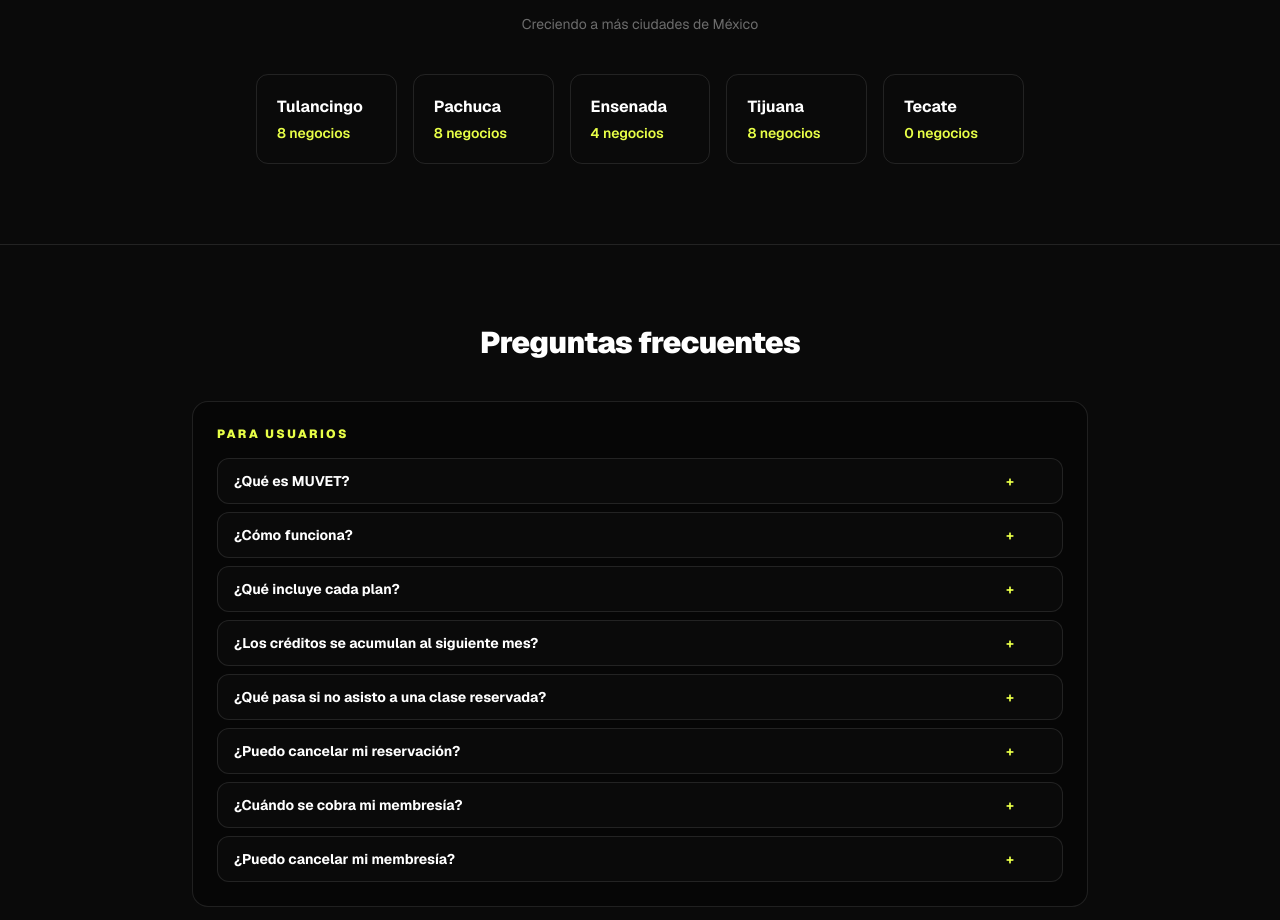
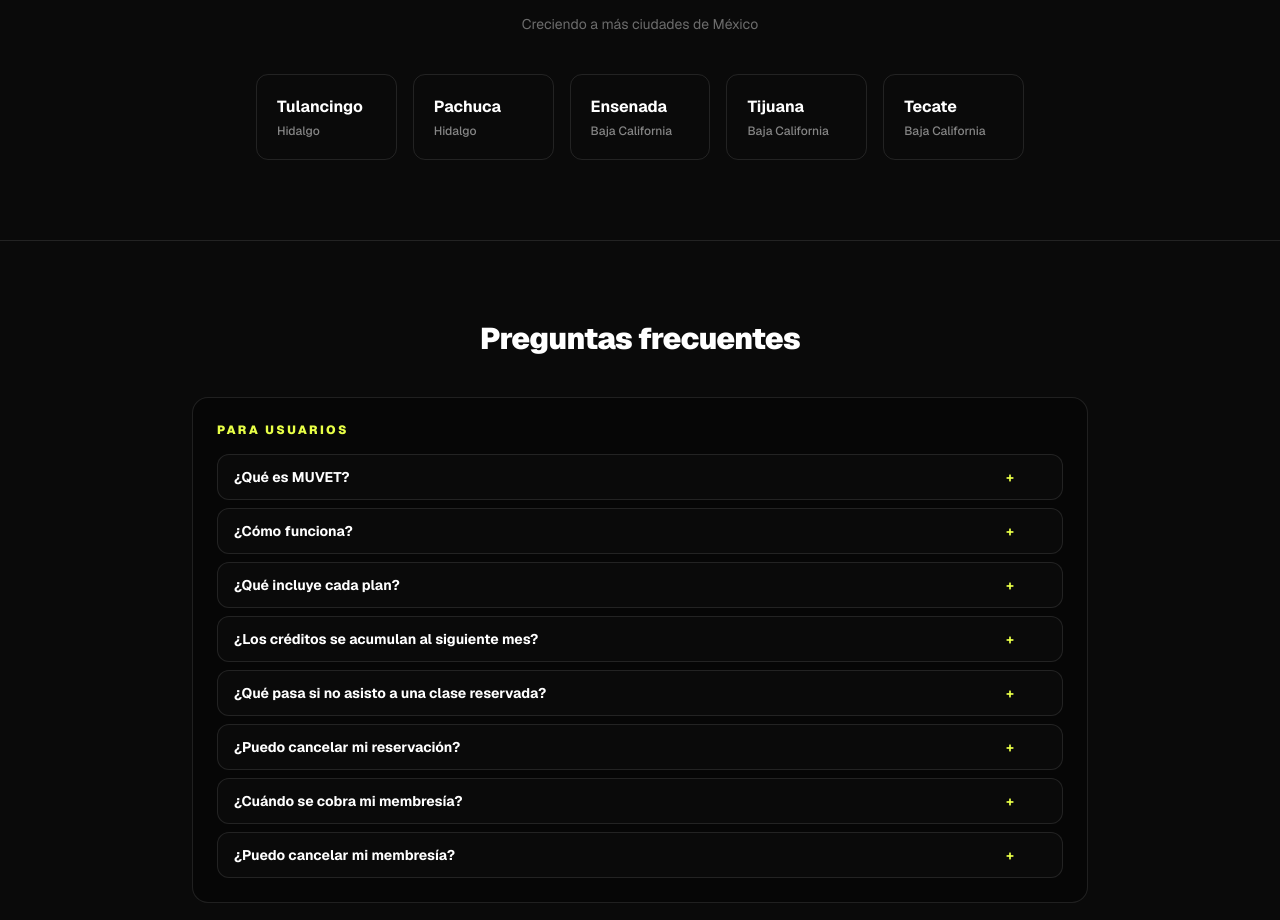
Before and after one commit to Onceoncemkt/muve, a Next.js app in the folder agencia-reports/muve/: page / in a window 1280 px wide. Shown: the part 2727-3647 px from the top of the page. Built offline with nearby package versions, Linux system fonts and the light colour scheme; no server answers.

Commit message:
refactor: simplificar sección "Disponible en" - cards sin contador de negocios
Co-Authored-By: Oz <oz-agent@warp.dev>

```diff
--- a/agencia-reports/muve/src/app/page.tsx
+++ b/agencia-reports/muve/src/app/page.tsx
@@ -1,6 +1,7 @@
 import Link from 'next/link'
 import PlanesPrecios from '@/components/PlanesPrecios'
 import { createClient } from '@/lib/supabase/server'
+import { esCiudadBC } from '@/lib/planes'
 import { CIUDAD_LABELS, CIUDADES_OPERATIVAS, type Ciudad } from '@/types'
 
 const PASOS = [
@@ -16,16 +17,10 @@
   { titulo: 'Nutrición', desc: 'Restaurantes saludables incluidos en tu membresía' },
 ]
 
-const NEGOCIOS_POR_CIUDAD: Record<Ciudad, number> = {
-  tulancingo: 8,
-  pachuca: 8,
-  ensenada: 4,
-  tijuana: 8,
-  tecate: 0,
-}
 const CIUDADES = CIUDADES_OPERATIVAS.map((ciudad) => ({
+  id: ciudad,
   nombre: CIUDAD_LABELS[ciudad],
-  negocios: NEGOCIOS_POR_CIUDAD[ciudad],
+  estado: esCiudadBC(ciudad) ? 'Baja California' : 'Hidalgo',
 }))
 
 const FAQ_BLOCKS = [
@@ -237,10 +232,10 @@
           </p>
           <div className="grid grid-cols-2 gap-4 sm:grid-cols-5">
             {CIUDADES.map(c => (
-              <div key={c.nombre} className="rounded-xl border border-white/10 p-5">
+              <div key={c.id} className="rounded-xl border border-white/10 p-5">
                 <p className="font-bold text-white">{c.nombre}</p>
-                <p className="mt-1 text-sm font-semibold text-[#E8FF47]">
-                  {c.negocios} negocios
+                <p className="mt-1 text-xs font-medium text-white/50">
+                  {c.estado}
                 </p>
               </div>
             ))}
```
